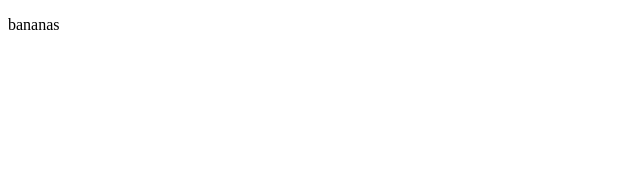
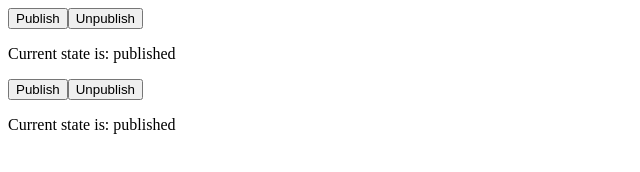
Before and after one commit to shiningflint/es6_publish_unpublish, a website built with webpack: page index.html in a window 1280 px wide. Shown: the whole page, without its empty margins (0-640 px from the left). Built offline with nearby package versions, Linux system fonts and the light colour scheme.

Commit message:
ES6 publish unpublish functional

```diff
--- /dev/null
+++ b/app/components/PubState.js
@@ -0,0 +1,16 @@
+class PubState {
+  constructor(state) {
+    this.elm = document.createElement("p");
+    this.updateState(state);
+  }
+
+  updateState(state) {
+    this.elm.innerHTML = "Current state is: " + state;
+  }
+
+  get element() {
+    return this.elm;
+  }
+}
+
+module.exports = PubState;
--- /dev/null
+++ b/app/components/button.js
@@ -0,0 +1,14 @@
+class Button {
+  constructor(word, func) {
+    this.elm = document.createElement("button");
+    this.elm.innerHTML = word;
+    this.elm.type = "button";
+    this.elm.addEventListener("click", func, false);
+  }
+
+  get element() {
+    return this.elm;
+  }
+}
+
+module.exports = Button;
--- a/app/index.js
+++ b/app/index.js
@@ -1,8 +1,38 @@
-class Banana {
-  print() {
-    console.log("haha");
+import Button from './components/button';
+import PubState from './components/PubState';
+
+class App {
+  constructor() {
+    this.state = "published";
+    var display_state = new PubState(this.state);
+    this.elm = document.createElement("div");
+    this.elm.appendChild(new Button("Publish", () => {this.publish(display_state)}).element);
+    this.elm.appendChild(new Button("Unpublish", () => {this.unpublish(display_state)}).element);
+    this.elm.appendChild(display_state.element);
+  }
+
+  publish(stateObj) {
+    this.state = "published";
+    stateObj.updateState(this.state);
+  }
+
+  unpublish(stateObj) {
+    this.state = "unpublished";
+    stateObj.updateState(this.state);
+  }
+
+  get element() {
+    return this.elm;
   }
 }
 
-var pisang = new Banana;
-pisang.print();
+function appInit(app, appStr) {
+  "use strict";
+  var elm = document.getElementById(appStr);
+  elm.innerHTML = "";
+  console.log(app.element);
+  elm.appendChild(app.element);
+};
+
+appInit(new App(), "app");
+appInit(new App(), "app2");
--- a/index.html
+++ b/index.html
@@ -5,7 +5,8 @@
     <title>potatoes</title>
   </head>
   <body>
-    <p>bananas</p>
+    <div class="app" id="app"></div>
+    <div class="app2" id="app2"></div>
     <script type="text/javascript" src="index_bundle.js"></script>
   </body>
 </html>
```
